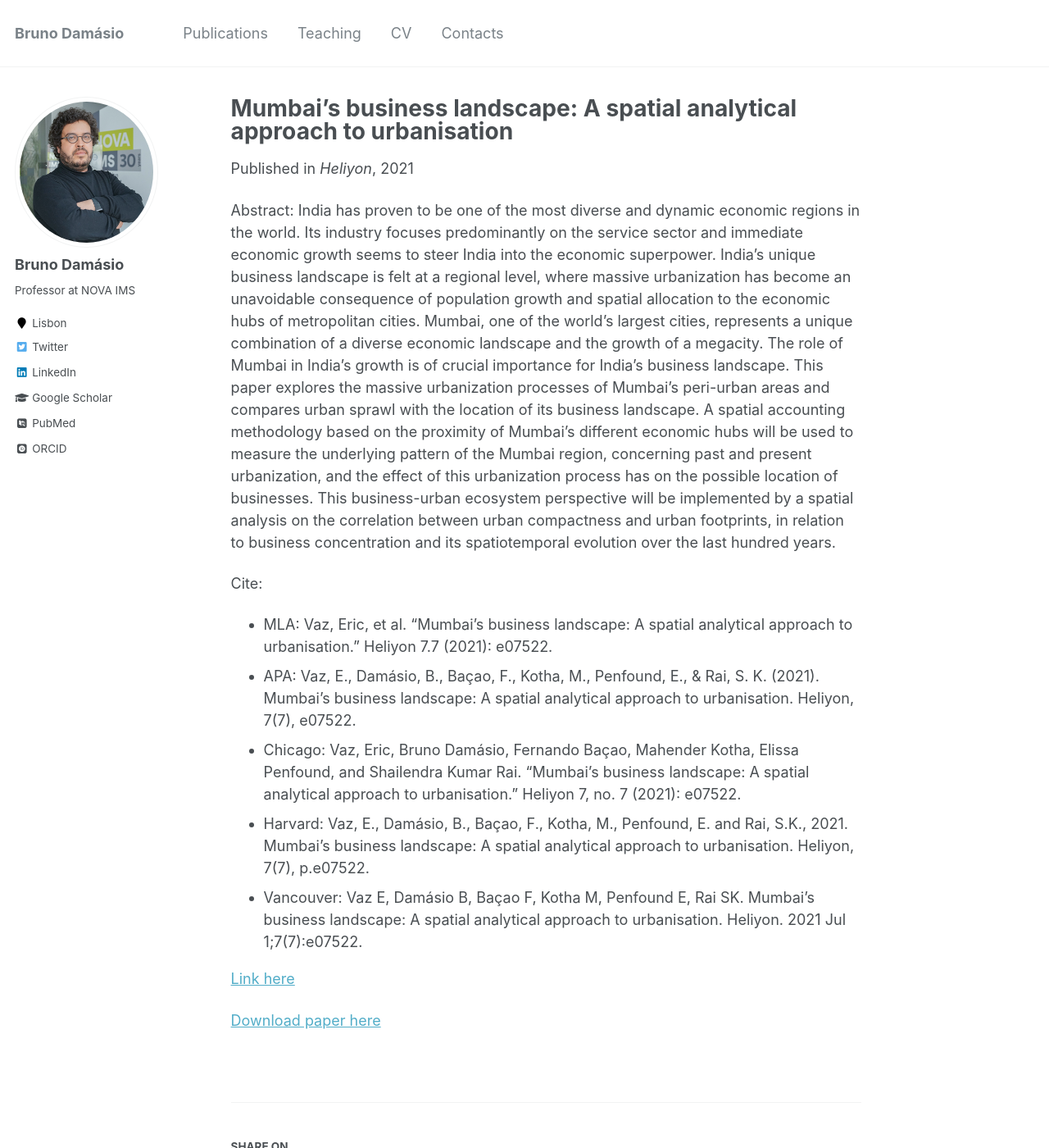
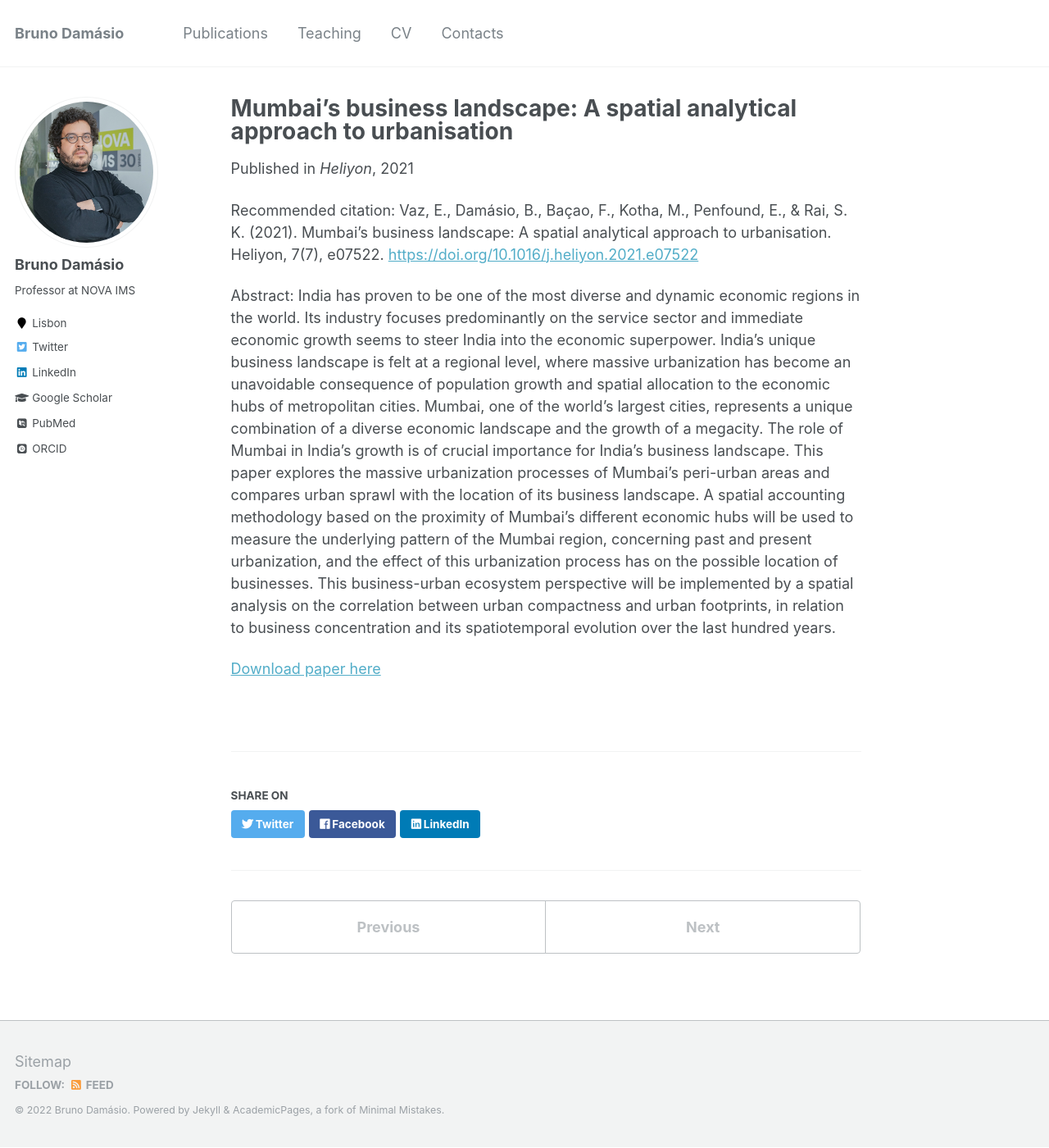
Before and after one commit to damasiob/damasiob.github.io, a Jekyll site: the page built from _publications/2021-07-mumbai.md, in a window 1280 px wide and 1400 px high. Shown: the whole window at 82% size. Built offline with Jekyll 4.4.1, drawn with Linux system fonts in a browser that asks for light colours; some web fonts are replaced.

Commit message:
Update 2021-07-mumbai.md

```diff
--- a/_publications/2021-07-mumbai.md
+++ b/_publications/2021-07-mumbai.md
@@ -6,17 +6,9 @@ date: 2021-07-01
 venue: 'Heliyon'
 ---
 
+
+Recommended citation: Vaz, E., Damásio, B., Baçao, F., Kotha, M., Penfound, E., & Rai, S. K. (2021). Mumbai's business landscape: A spatial analytical approach to urbanisation. Heliyon, 7(7), e07522. [https://doi.org/10.1016/j.heliyon.2021.e07522](https://doi.org/10.1016/j.heliyon.2021.e07522)
+
 Abstract: India has proven to be one of the most diverse and dynamic economic regions in the world. Its industry focuses predominantly on the service sector and immediate economic growth seems to steer India into the economic superpower. India's unique business landscape is felt at a regional level, where massive urbanization has become an unavoidable consequence of population growth and spatial allocation to the economic hubs of metropolitan cities. Mumbai, one of the world's largest cities, represents a unique combination of a diverse economic landscape and the growth of a megacity. The role of Mumbai in India's growth is of crucial importance for India's business landscape. This paper explores the massive urbanization processes of Mumbai's peri-urban areas and compares urban sprawl with the location of its business landscape. A spatial accounting methodology based on the proximity of Mumbai's different economic hubs will be used to measure the underlying pattern of the Mumbai region, concerning past and present urbanization, and the effect of this urbanization process has on the possible location of businesses. This business-urban ecosystem perspective will be implemented by a spatial analysis on the correlation between urban compactness and urban footprints, in relation to business concentration and its spatiotemporal evolution over the last hundred years.
 
-
-Cite:
-  * MLA: Vaz, Eric, et al. "Mumbai's business landscape: A spatial analytical approach to urbanisation." Heliyon 7.7 (2021): e07522.
-  * APA: Vaz, E., Damásio, B., Baçao, F., Kotha, M., Penfound, E., & Rai, S. K. (2021). Mumbai's business landscape: A spatial analytical approach to urbanisation. Heliyon, 7(7), e07522.
-  * Chicago: Vaz, Eric, Bruno Damásio, Fernando Baçao, Mahender Kotha, Elissa Penfound, and Shailendra Kumar Rai. "Mumbai's business landscape: A spatial analytical approach to urbanisation." Heliyon 7, no. 7 (2021): e07522.
-  * Harvard: Vaz, E., Damásio, B., Baçao, F., Kotha, M., Penfound, E. and Rai, S.K., 2021. Mumbai's business landscape: A spatial analytical approach to urbanisation. Heliyon, 7(7), p.e07522.
-  * Vancouver: Vaz E, Damásio B, Baçao F, Kotha M, Penfound E, Rai SK. Mumbai's business landscape: A spatial analytical approach to urbanisation. Heliyon. 2021 Jul 1;7(7):e07522.
-
-
-[Link here](https://www.sciencedirect.com/science/article/pii/S240584402101625X)
-
 [Download paper here](http://lucasadoims.github.io/files/2021-07-mumbai.pdf)
```
